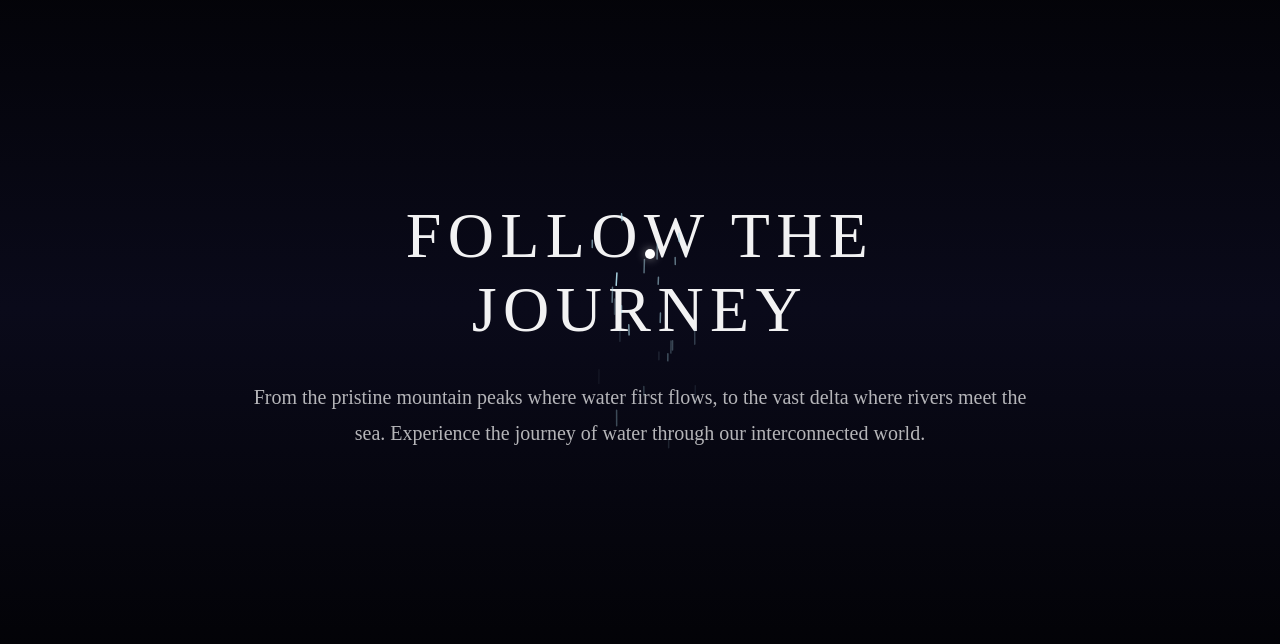
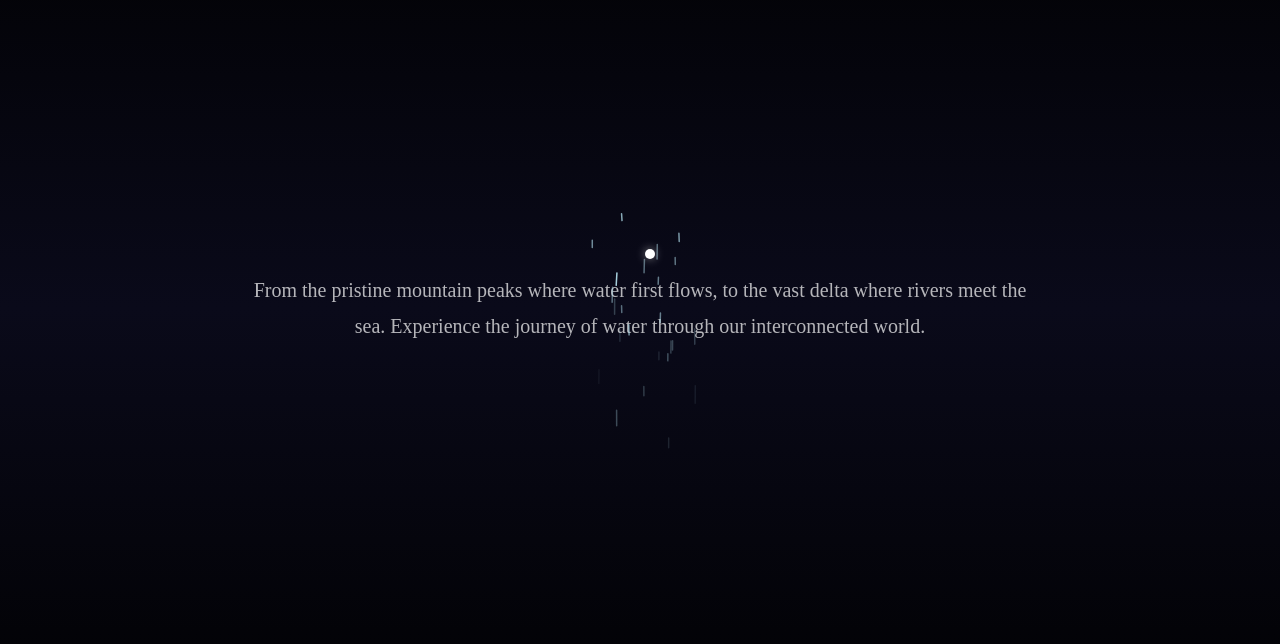
Before and after one commit to TanPham0000/Free-the-map, a SvelteKit app: page / in a window 1280 px wide. Shown: the part 156-800 px from the top of the page. Built offline with nearby package versions, Linux system fonts and the light colour scheme.

Commit message:
Clean up

```diff
--- a/src/routes/+page.svelte
+++ b/src/routes/+page.svelte
@@ -48,7 +48,6 @@
 <section class="intro-section" bind:this={introSection}>
 	<div class="intro-content">
 		<div class="intro-text">
-			<h2 class="intro-title">Follow the Journey</h2>
 			<p class="intro-description">
 				From the pristine mountain peaks where water first flows,
 				to the vast delta where rivers meet the sea.
@@ -101,9 +100,6 @@
 <section class="horizontal-scroll-section" bind:this={horizontalScrollSection}>
 	<div class="scroll-container" bind:this={scrollContainer}>
 		<div class="landscape-3d" style="transform: translateX({-horizontalScroll * 200}px) translateZ({horizontalScroll * -100}px) rotateY({horizontalScroll * 5}deg);">
-			<div class="landscape-layer layer-back"></div>
-			<div class="landscape-layer layer-mid"></div>
-			<div class="landscape-layer layer-front"></div>
 
 			<!-- Labels that come down as you scroll -->
 			<div class="label label-1" style="transform: translateY({Math.max(-150, Math.min(0, horizontalScroll * 300 - 150))}px); opacity: {Math.max(0, Math.min(1, (horizontalScroll - 0.3) * 2))};">
```
